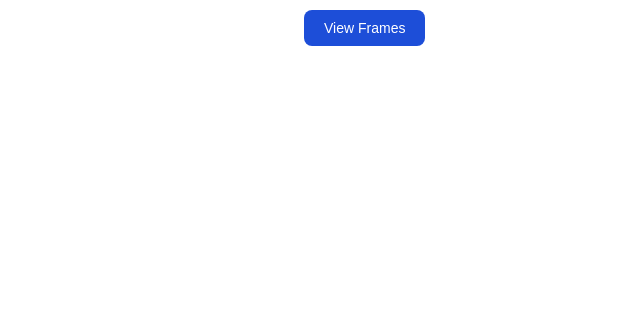
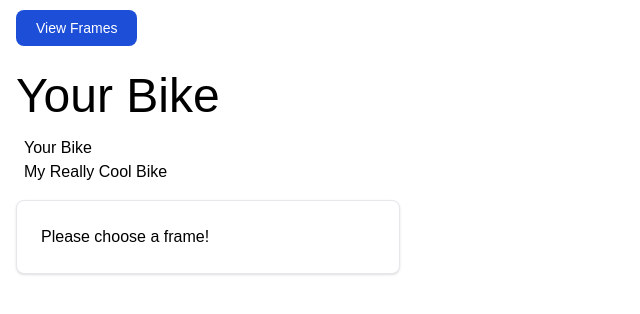
Before and after one commit to gbstorey/bike_picker, a Next.js app in the folder frontend/: page / in a window 1280 px wide. Shown: the top 314 px of the page, without its empty margins (0-640 px from the left). Built offline with nearby package versions, Linux system fonts and the light colour scheme.

Commit message:
Implement home page with dummy frame card, cant add yet

```diff
--- /dev/null
+++ b/frontend/src/app/context-provider.tsx
@@ -0,0 +1,22 @@
+import { createContext, useState } from 'react'
+import { Bike } from '../../types/bike'
+
+const defaultBike = {
+    _id: "1",
+    name: "Your Bike",
+    description: "My Really Cool Bike",
+    components: {
+        frame: undefined
+    }
+}
+
+export const AppContext = createContext<Bike>(defaultBike)
+
+export default function ContextProvider({
+  children,
+}: {
+  children: React.ReactNode
+}) {
+    const [userBike, setUserBike] = useState<Bike>(defaultBike)
+  return <AppContext.Provider value={userBike}>{children}</AppContext.Provider>
+}
--- a/frontend/src/app/globals.css
+++ b/frontend/src/app/globals.css
@@ -10,7 +10,7 @@
 
 @media (prefers-color-scheme: dark) {
   :root {
-    --color: #fff;
+    --color: #000;
     --background:	#eee;
     --foreground:	#202020;
   }
--- a/frontend/src/app/page.tsx
+++ b/frontend/src/app/page.tsx
@@ -1,9 +1,31 @@
-import {CustomLink} from "@/components/customLink";
+'use client'
 
-export default async function Home() {
+import { CustomLink } from "@/components/customLink";
+import { useContext } from "react";
+import { AppContext } from "./context-provider";
+import ContextProvider from "./context-provider";
+
+export default function Home() {
+  const { name, description, components } = useContext(AppContext);
   return (
-    <main className="max-w-2xl mx-auto my-4">
-		<CustomLink linkText="View Frames" href="/frames"/>
-    </main>
+    <ContextProvider>
+      <main className="mx-4 my-4">
+        <CustomLink linkText="View Frames" href="/frames" />
+        <section className="my-8">
+          <div id="bikeDetails" className="my-4">
+          <h1 className="text-5xl my-4">Your Bike</h1>
+          <h2 className="ml-2">{name}</h2>
+          <p className="ml-2">{description}</p>
+          </div>
+          <section id="frame" className="block max-w-sm p-6 bg-white border border-gray-200 rounded-lg shadow hover:bg-gray-100">
+          <p>
+            {components.frame
+              ? components.frame.name
+              : "Please choose a frame!"}
+          </p>
+          </section>
+        </section>
+      </main>
+    </ContextProvider>
   );
 }
--- /dev/null
+++ b/frontend/types/bike.ts
@@ -0,0 +1,10 @@
+import { Frame } from "./parts/frame";
+
+export type Bike = {
+    _id: string;
+    name: string;
+    description: string;
+    components: {
+        frame: Frame | undefined
+    }
+}
```
